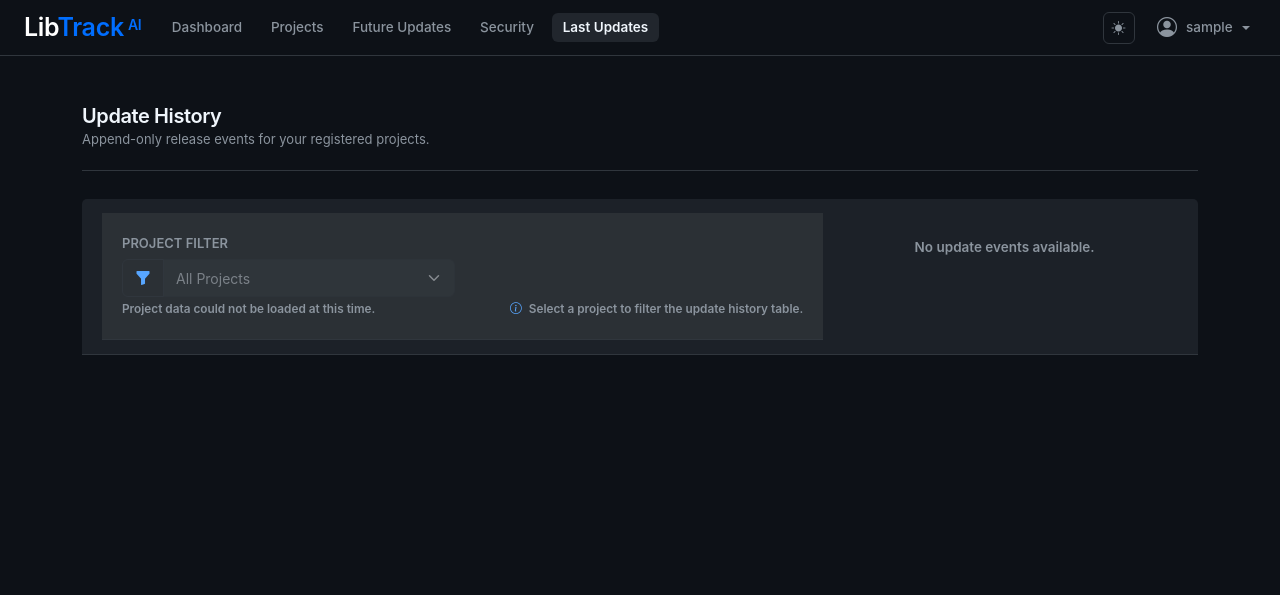
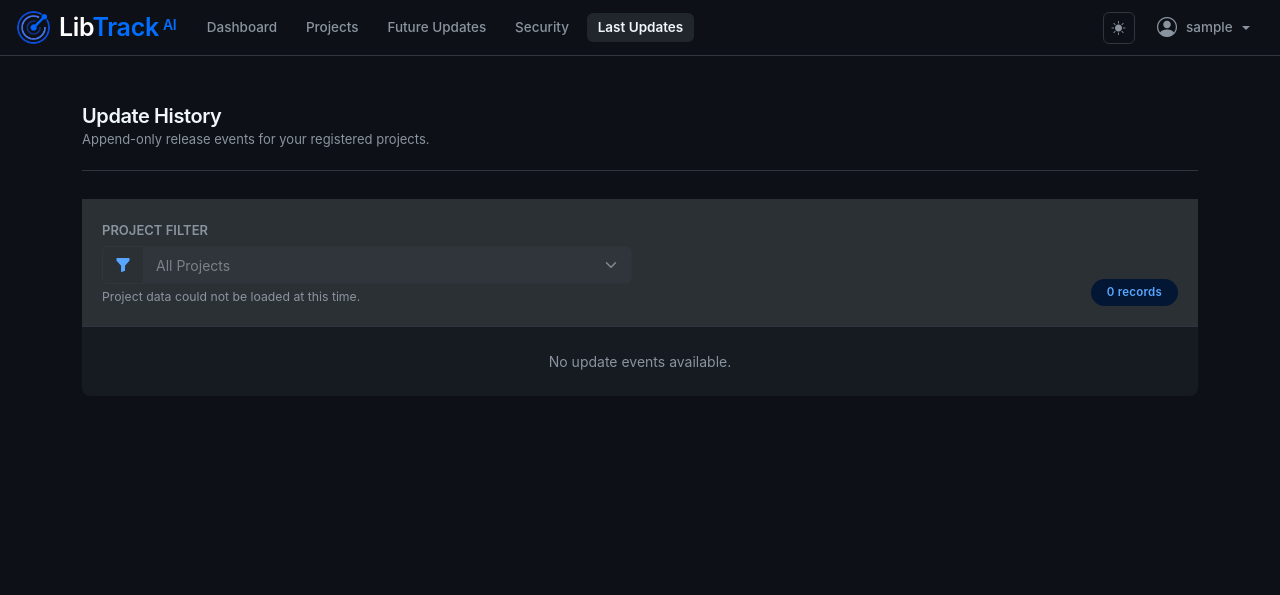
Before and after one commit to RaghavRD/library_tracker, a Django app: page /libtracker/update-history/ in a window 1280 px wide. Shown: the top 595 px of the page. Run offline with Django 5.2, Linux system fonts and the light colour scheme; the visitor is signed in with stand-in values (Sample User, id 1); data that the repository does not hold is empty.

Commit message:
Update branding assets and history UI- Add favicon and navbar logo usage- Refine dashboard chart sizing- Simplify history project filter layout and show record count

```diff
--- a/tracker/static/tracker/style.css
+++ b/tracker/static/tracker/style.css
@@ -505,9 +505,9 @@ hr { border-color: var(--lt-border); opacity: 1; }
 }
 .dashboard-chart-sm-wrap canvas {
   display: block;
-  width: 100% !important;
+  width: 200px !important;
   height: 200px !important;
-  max-height: 200px;
+  max-width: 100%;
 }
 .dashboard-insight-card .card-header {
   padding-bottom: 8px;
--- a/tracker/templates/base.html
+++ b/tracker/templates/base.html
@@ -30,8 +30,8 @@
   <link href="https://cdn.jsdelivr.net/npm/bootstrap-icons@1.11.3/font/bootstrap-icons.min.css" rel="stylesheet" />
 
   <!-- Custom design system (overrides Bootstrap visuals) -->
-  <link rel="stylesheet" href="{% static 'tracker/style.css' %}?v=20260708" />
-  <link rel="icon" href="{% static 'tracker/images/libtrack.png' %}" type="image/png">
+  <link rel="stylesheet" href="{% static 'tracker/style.css' %}?v=20260710" />
+  <link rel="icon" href="{% static 'tracker/images/libtrack_favicon.png' %}" type="image/png">
 
   {% block extra_head %}{% endblock %}
 </head>
@@ -59,6 +59,8 @@
     <div class="container-fluid px-2 px-md-3">
       <a class="navbar-brand" href="/">
         <!-- <span class="brand-mark"><i class="bi bi-box-seam"></i></span> -->
+        <!-- <span class="brand-mark"><img src="{% static 'tracker/images/libtrack.png' %}" alt="" srcset=""></span> -->
+        <img src="{% static 'tracker/images/libtrack.png' %}" style="width: 35px; margin-right: -8px;" alt="" srcset="">
         <span class="brand-name ms-2"><span class="brand-lib">Lib</span><span class="brand-track">Track<span class="brand-ai">AI</span></span></span>
       </a>
       <button class="navbar-toggler border-0" type="button" data-bs-toggle="collapse" data-bs-target="#navbarNav"
--- a/tracker/templates/tracker/dashboard.html
+++ b/tracker/templates/tracker/dashboard.html
@@ -331,7 +331,8 @@
         },
         options: {
           responsive: true,
-          maintainAspectRatio: false,
+          maintainAspectRatio: true,
+          aspectRatio: 1,
           cutout: '66%',
           plugins: {
             legend: {
--- a/tracker/templates/tracker/history.html
+++ b/tracker/templates/tracker/history.html
@@ -13,17 +13,14 @@
         </div>
     </div>
 
-    <div>
     <!--  Update Cache Table -->
     <div class="card border-0 shadow-sm">
-        <div class="card-header bg-primary text-white d-flex flex-column flex-md-row justify-content-between gap-2">
         <div class="card-body border-bottom bg-body-tertiary">
-            <div class="row g-3 align-items-end">
+            <form method="get" id="historyFilterForm" class="row g-3 align-items-end">
                 <div class="col-md-6">
                     <label for="projectFilter" class="form-label text-muted fw-semibold small text-uppercase">
                         Project Filter
                     </label>
-                    <form method="get" id="historyFilterForm" class="w-100">
                     <div class="input-group">
                         <span class="input-group-text">
                             <i class="bi bi-funnel-fill text-primary"></i>
@@ -39,18 +36,16 @@
                             {% endif %}
                         </select>
                     </div>
-                    </form>
                     {% if not project_names %}
                     <small class="text-muted d-block mt-1">Project data could not be loaded at this time.</small>
                     {% endif %}
                 </div>
                 <div class="col-md-6 text-md-end">
-                    <p class="mb-0 text-muted small">
-                        <i class="bi bi-info-circle me-1 text-primary"></i>
-                        Select a project to filter the update history table.
-                    </p>
+                    <span class="badge bg-primary-subtle text-primary px-3 py-2">
+                        {{ history_total }} record{{ history_total|pluralize }}
+                    </span>
                 </div>
-            </div>
+            </form>
         </div>
 
         <div class="card-body p-0">
@@ -171,7 +166,6 @@
         {% endif %}
     </div>
 </div>
-</div>
 
 {% endblock %}
 
```
Also changed, not shown: tracker/static/tracker/images/LibTrack_favicon.png (added), tracker/static/tracker/images/libtrack.png. Lines whose indentation alone changed are shown as unchanged.
